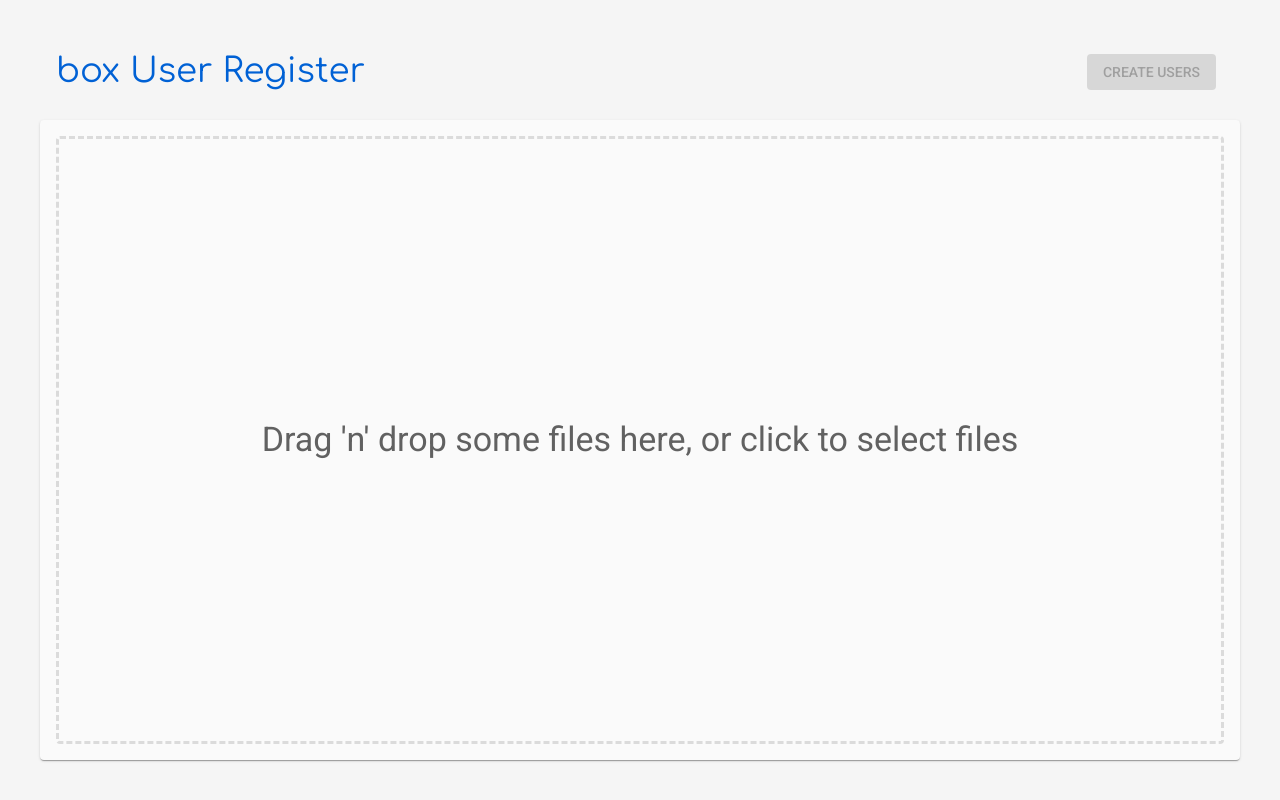
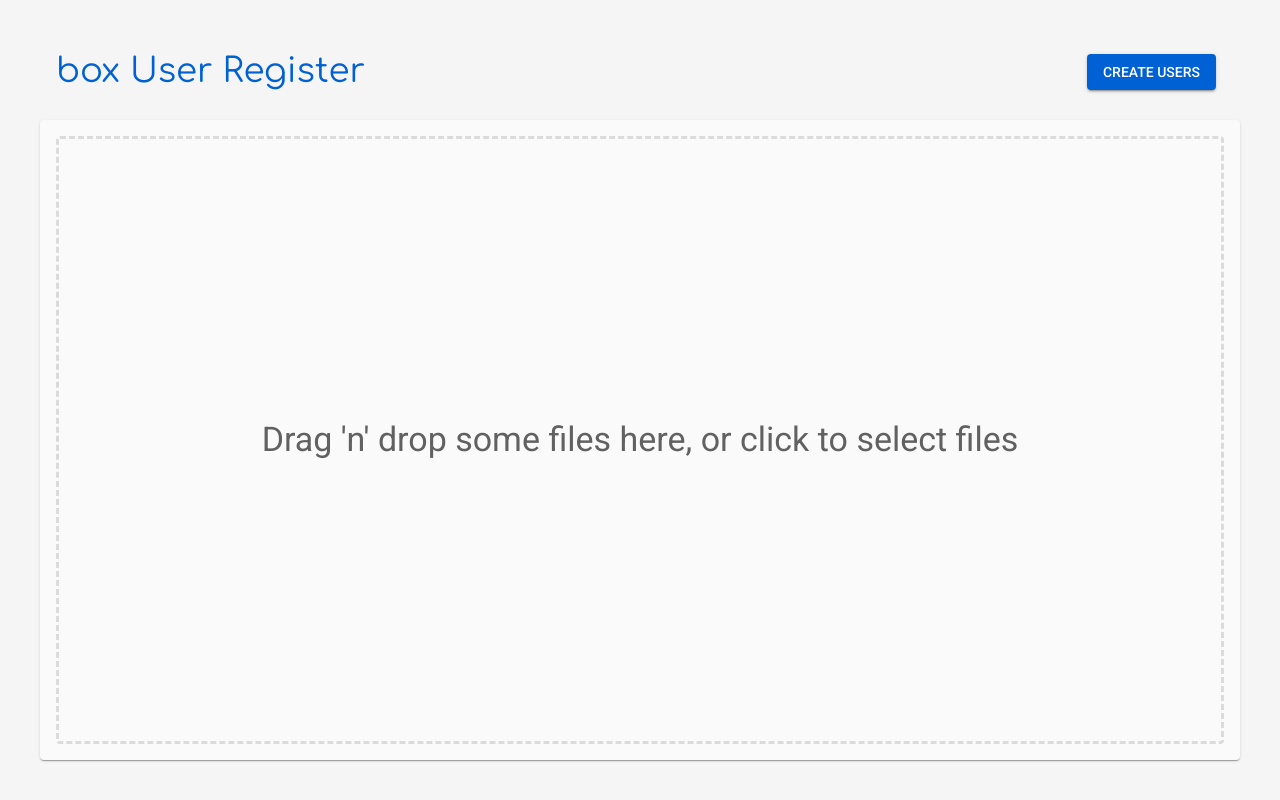
Before and after one commit to not-dev/box-user-register, a React (Create React App) app: page / in a window 1280 px wide. Built offline with nearby package versions, Linux system fonts and the light colour scheme.

Commit message:
save work

```diff
--- a/src/contents/App.tsx
+++ b/src/contents/App.tsx
@@ -2,7 +2,7 @@ import { CssBaseline } from '@material-ui/core'
 import { createStyles, makeStyles, styled, StylesProvider, Theme, ThemeProvider } from '@material-ui/core/styles'
 import React from 'react'
 
-import { Dropzone, Menu } from '../contents'
+import { Dropzone, Menu, Table } from '../contents'
 import { theme } from '../theme'
 
 const Wrapper = styled('div')({
@@ -14,7 +14,8 @@ const useStyles = makeStyles((theme:Theme) => createStyles({
   root: {
     width: '100vw',
     height: '100vh',
-    padding: theme.spacing(5)
+    padding: theme.spacing(5),
+    overflowX: 'hidden'
   },
   menu: {
     ...theme.mixins.toolbar,
@@ -27,8 +28,10 @@ const useStyles = makeStyles((theme:Theme) => createStyles({
 
 const App:React.FC = () => {
   const classes = useStyles({ theme })
-  const blank:Array<Array<string>> = []
-  const [records, setRecords] = React.useState(blank)
+  const blankRecords:Array<Array<string>> = []
+  const blankUserJsons:Array<{username:string, email:string}> = []
+  const [records, setRecords] = React.useState(blankRecords)
+  const [userJsons, setUserJsons] = React.useState(blankUserJsons)
 
   return (
     <StylesProvider injectFirst>
@@ -36,10 +39,13 @@ const App:React.FC = () => {
         <CssBaseline />
         <Wrapper className={classes.root}>
           <Wrapper className={classes.menu}>
-            <Menu disabled={(records.length === 0)}/>
+            <Menu records={records} setUserJsons={setUserJsons}/>
           </Wrapper>
           <Wrapper className={classes.dropzone}>
-            <Dropzone setRecords={setRecords}/>
+            {records.length !== 0
+              ? <Table userJsons={userJsons}/>
+              : <Dropzone setRecords={setRecords}/>
+            }
           </Wrapper>
         </Wrapper>
       </ThemeProvider>
--- a/src/contents/Dropzone.tsx
+++ b/src/contents/Dropzone.tsx
@@ -62,6 +62,7 @@ const Dropzone:React.FC<DZProps> = (props) => {
   const [loading, setLoading] = React.useState(false)
 
   const dropHandle = (acceptedFiles: Array<File>) => {
+    if (acceptedFiles.length !== 0) {
       setLoading(true)
       acceptedFiles.forEach((file:File) => {
         const reader = new FileReader()
@@ -82,6 +83,7 @@ const Dropzone:React.FC<DZProps> = (props) => {
         }
         reader.readAsBinaryString(file)
       })
+    }
   }
 
   return (
--- a/src/contents/Menu.tsx
+++ b/src/contents/Menu.tsx
@@ -1,4 +1,4 @@
-import { Button, Typography } from '@material-ui/core'
+import { Button, FormControl, FormControlLabel, FormGroup, InputLabel, MenuItem, Select, Switch, Typography } from '@material-ui/core'
 import { createStyles, makeStyles, styled, Theme } from '@material-ui/core/styles'
 import React from 'react'
 
@@ -20,17 +20,45 @@ const useStyles = makeStyles((theme:Theme) => createStyles({
   title: {
     flex: 1,
     justifyContent: 'flex-start'
+  },
+  form: {
+    paddingTop: theme.spacing(2),
+    paddingBottom: theme.spacing(2)
+  },
+  table: {
+    padding: theme.spacing(4)
+  },
+  selector: {
+    minWidth: 160,
+    marginLeft: theme.spacing(2),
+    marginRight: theme.spacing(2)
   }
 }))
 
 type MProps = {
-  disabled: boolean
+  records: Array<Array<string>>
+  setUserJsons: (userList: Array<{username:string, email:string}>) => void
 }
 
 const Menu:React.FC<MProps> = (props) => {
   const classes = useStyles()
+  const records = props.records
+  const setUserJsons = props.setUserJsons
+  const [skipFirst, setSkipFirst] = React.useState(true)
+  const [username, setUsername] = React.useState(0)
+  const [email, setEmail] = React.useState(1)
+
+  React.useEffect(() => {
+    const userJsons = records.slice(skipFirst ? 1 : 0).map((row) => {
+      return (
+        { username: row[username], email: row[email] }
+      )
+    })
+    setUserJsons(userJsons)
+  }, [email, records, setUserJsons, skipFirst, username])
 
   return (
+    <React.Fragment>
       <Wrapper className={classes.root}>
         <Wrapper className={classes.title}>
           <Typography variant='h4' color='primary' style={{ fontFamily: 'comfortaa, sans-serif' }}>
@@ -38,11 +66,48 @@ const Menu:React.FC<MProps> = (props) => {
           </Typography>
         </Wrapper>
         <Wrapper>
-        <ExButton variant='contained' color='primary' disabled={props.disabled}>
+          <ExButton variant='contained' color='primary' disabled={props.records.length !== 0}>
         CREATE USERS
           </ExButton>
         </Wrapper>
       </Wrapper>
+      {props.records.length !== 0 &&
+      <FormGroup row className={classes.form}>
+        <FormControlLabel className={classes.selector}
+          control={<Switch checked={skipFirst} onChange={() => { setSkipFirst(!skipFirst) }} />}
+          label='Skip First Row'
+        />
+        <FormControl variant='outlined' className={classes.selector}>
+          <InputLabel>username</InputLabel>
+          <Select
+            label='username'
+            value={username}
+            onChange={(e) => setUsername(Number(e.target.value))}
+          >
+            {[...Array(props.records[0].length)].map((_, i) => {
+              return (
+                <MenuItem value={i} key={`username-${i}`}>{i}</MenuItem>
+              )
+            })}
+          </Select>
+        </FormControl>
+        <FormControl variant='outlined' className={classes.selector}>
+          <InputLabel>e-mail</InputLabel>
+          <Select
+            label='e-mail'
+            value={email}
+            onChange={(e) => setEmail(Number(e.target.value))}
+          >
+            {[...Array(props.records[0].length)].map((_, i) => {
+              return (
+                <MenuItem value={i} key={`email-${i}`}>{i}</MenuItem>
+              )
+            })}
+          </Select>
+        </FormControl>
+      </FormGroup>
+      }
+    </React.Fragment>
   )
 }
 
--- a/src/contents/Table.tsx
+++ b/src/contents/Table.tsx
@@ -1,3 +1,42 @@
-const Table = {}
+import { Paper, Table as MuiTable, TableBody, TableCell, TableContainer, TableHead, TableRow } from '@material-ui/core/'
+import { createStyles, makeStyles, Theme } from '@material-ui/core/styles'
+import React from 'react'
+
+const useStyles = makeStyles((theme:Theme) => createStyles({
+  table: {
+    padding: theme.spacing(4)
+  }
+}))
+
+type TProps = {
+  userJsons: Array<{username:string, email:string}>
+}
+
+const Table:React.FC<TProps> = (props) => {
+  const classes = useStyles()
+
+  return (
+    <TableContainer component={Paper} className={classes.table}>
+      <MuiTable aria-label='simple table'>
+        <TableHead>
+          <TableRow>
+            <TableCell>username</TableCell>
+            <TableCell>e-mail</TableCell>
+          </TableRow>
+        </TableHead>
+        <TableBody>
+          {props.userJsons.map((row) => (
+            <TableRow key={row.username}>
+              <TableCell>
+                {row.username}
+              </TableCell>
+              <TableCell>{row.email}</TableCell>
+            </TableRow>
+          ))}
+        </TableBody>
+      </MuiTable>
+    </TableContainer>
+  )
+}
 
 export { Table }
```
Lines whose indentation alone changed are shown as unchanged.
